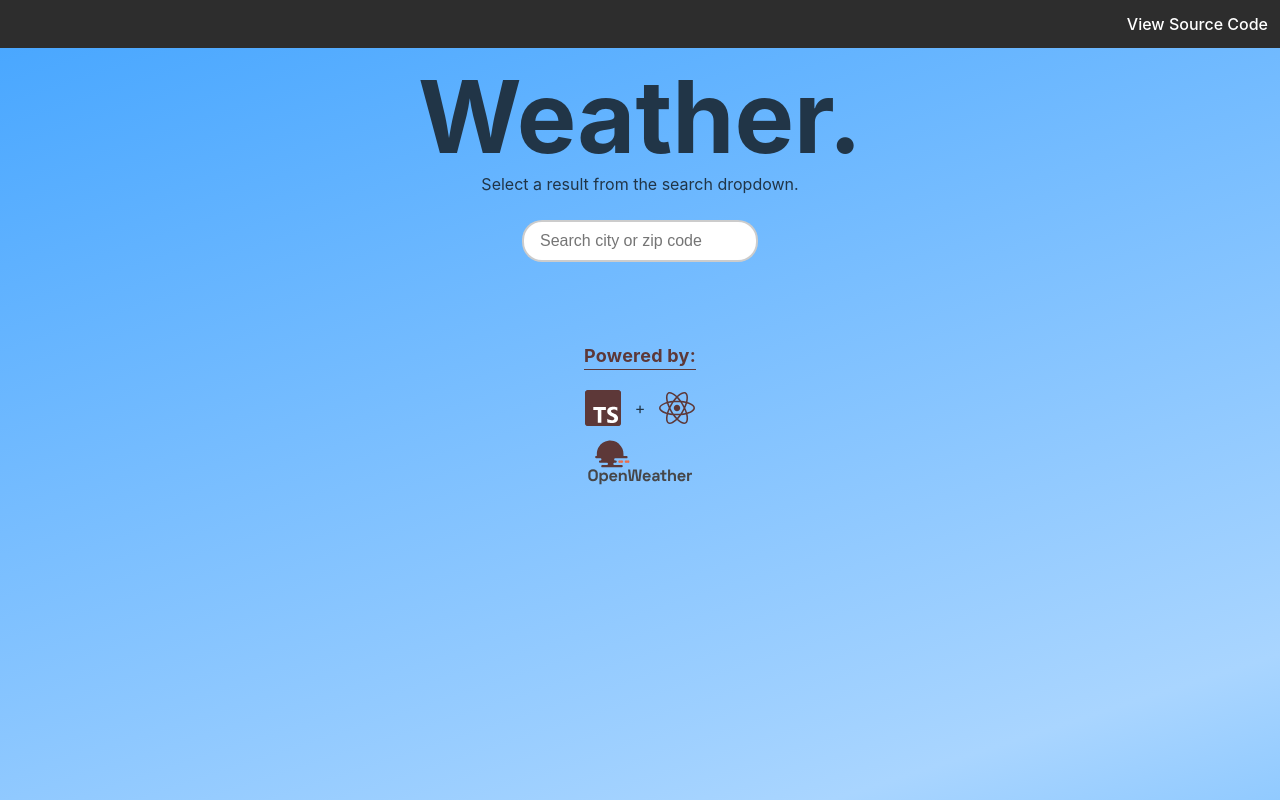
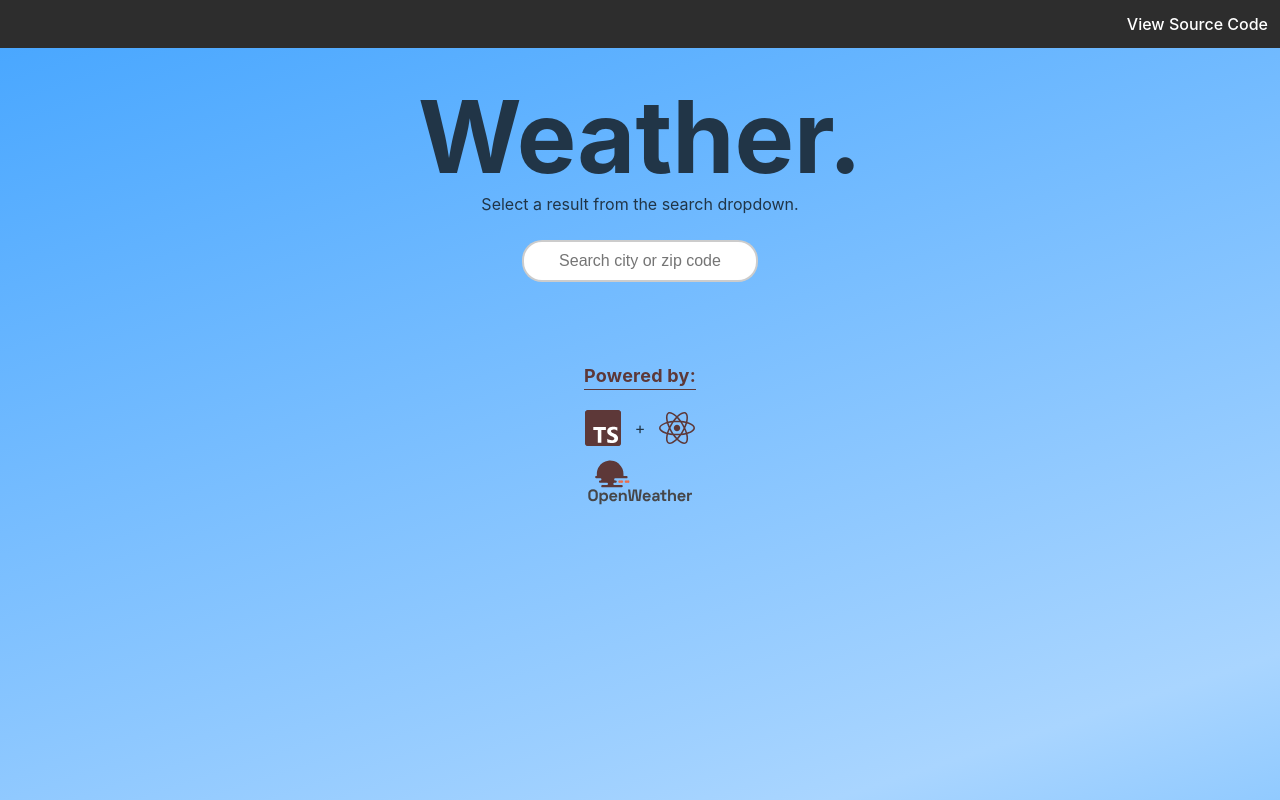
Before and after one commit to dknific/dk-weather-app, a React (Vite) app: page / in a window 1280 px wide. Built offline with nearby package versions, Linux system fonts and the light colour scheme.

Commit message:
013 - Added overflow hidden to all pages

```diff
--- a/src/styles/HomeScreen.css
+++ b/src/styles/HomeScreen.css
@@ -54,6 +54,7 @@ h1 {
 @media (min-width: 720px) {
   h1 {
     font-size: 100px;
+    margin: 82px auto 0 auto;
   }
   .react-spinner {
     height: 13em;
--- a/src/styles/SearchBar.css
+++ b/src/styles/SearchBar.css
@@ -14,6 +14,7 @@ input {
   border-radius: 20px;
   border: 2px solid #00000033;
   width: 200px;
+  text-align: center;
 }
 
 .suggestion-dropdown {
--- a/src/styles/index.css
+++ b/src/styles/index.css
@@ -24,6 +24,7 @@ body {
   min-width: 320px;
   height: 100vh;
   max-height: 100vh;
+  overflow-y: hidden;
 }
 
 h1 {
```
